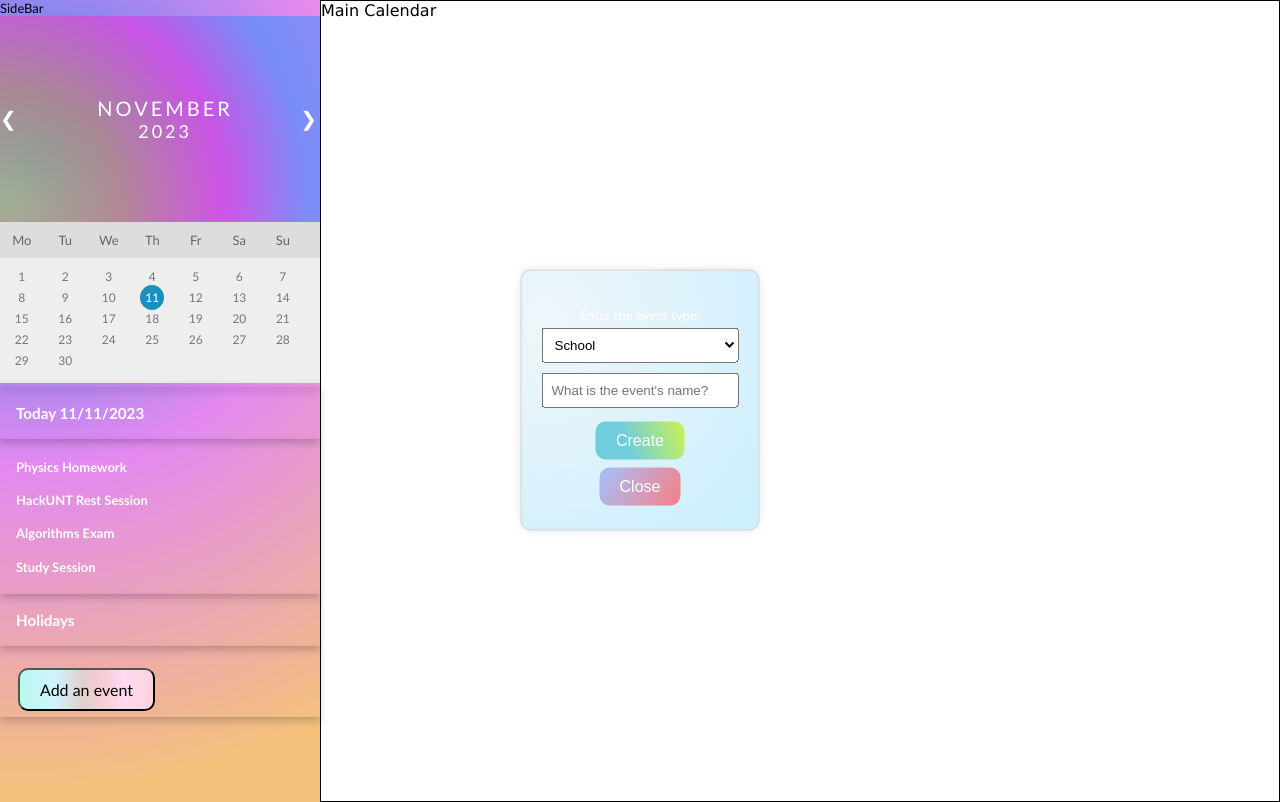
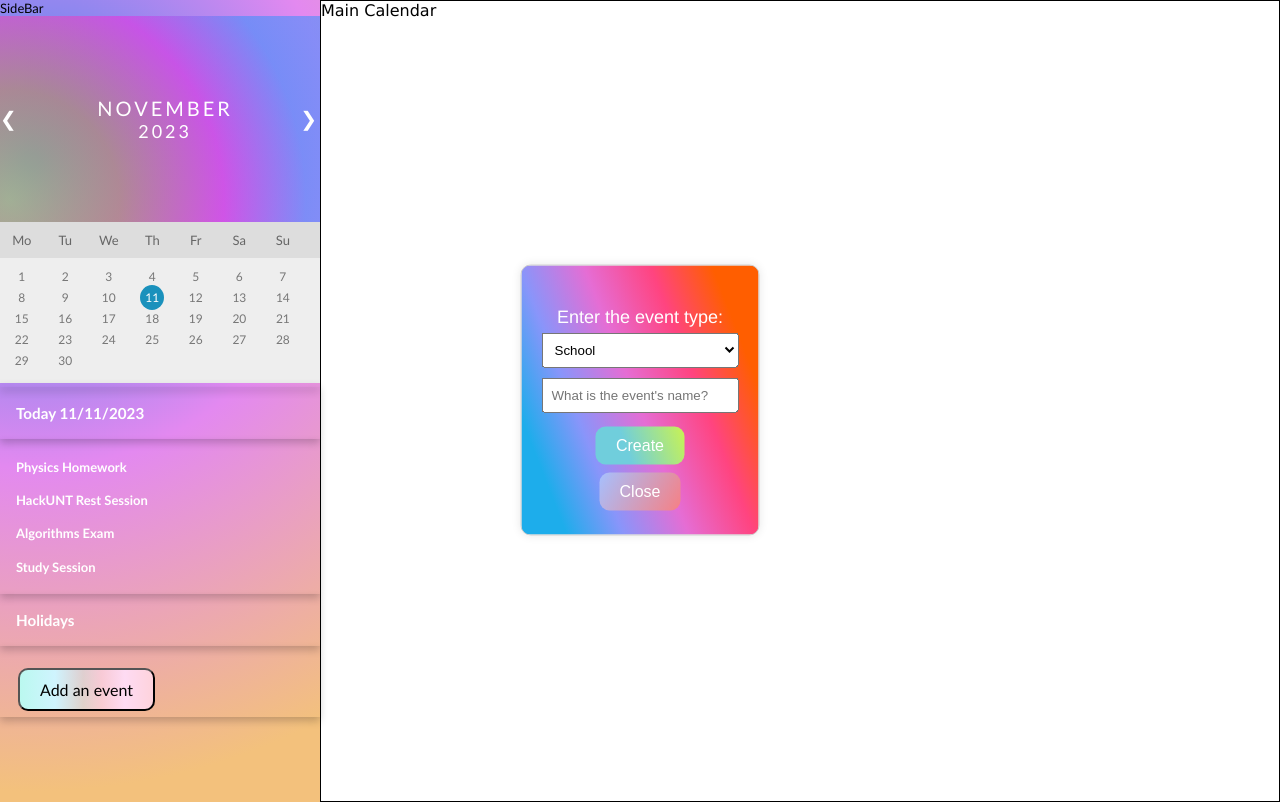
Before and after one commit to Echimara/HackUNT2023, a React (Create React App) app in the folder timeu/: page / in a window 1280 px wide. Both pictures are taken after a click on the button "Add an event". Built offline with nearby package versions, Linux system fonts and the light colour scheme.

Commit message:
fix: the add-event background color

```diff
--- a/timeu/src/components/SideBar.css
+++ b/timeu/src/components/SideBar.css
@@ -129,13 +129,14 @@ body {font-family: Verdana, sans-serif;}
     top: 50%;
     left: 50%;
     transform: translate(-50%, -50%);
-    background: radial-gradient(circle at 10% 20%, rgb(239, 246, 249) 0%, rgb(206, 239, 253) 90%);
     border: none;
     border: 1px solid #ccc;
     padding: 20px;
     z-index: 1000;
     box-shadow: 0 0 10px rgba(0, 0, 0, 0.1);
     border-radius: 10px; /* Adjust the value as needed */
+    background: linear-gradient(68.7deg, rgb(29, 173, 235) 13.2%, rgb(137, 149, 250) 29.8%, rgb(229, 109, 212) 48.9%, rgb(255, 68, 128) 68.2%, rgb(255, 94, 0) 86.4%);   font-size: large;
+  font-family:'Franklin Gothic Medium', 'Arial Narrow', Arial, sans-serif
   }
 
 
```
